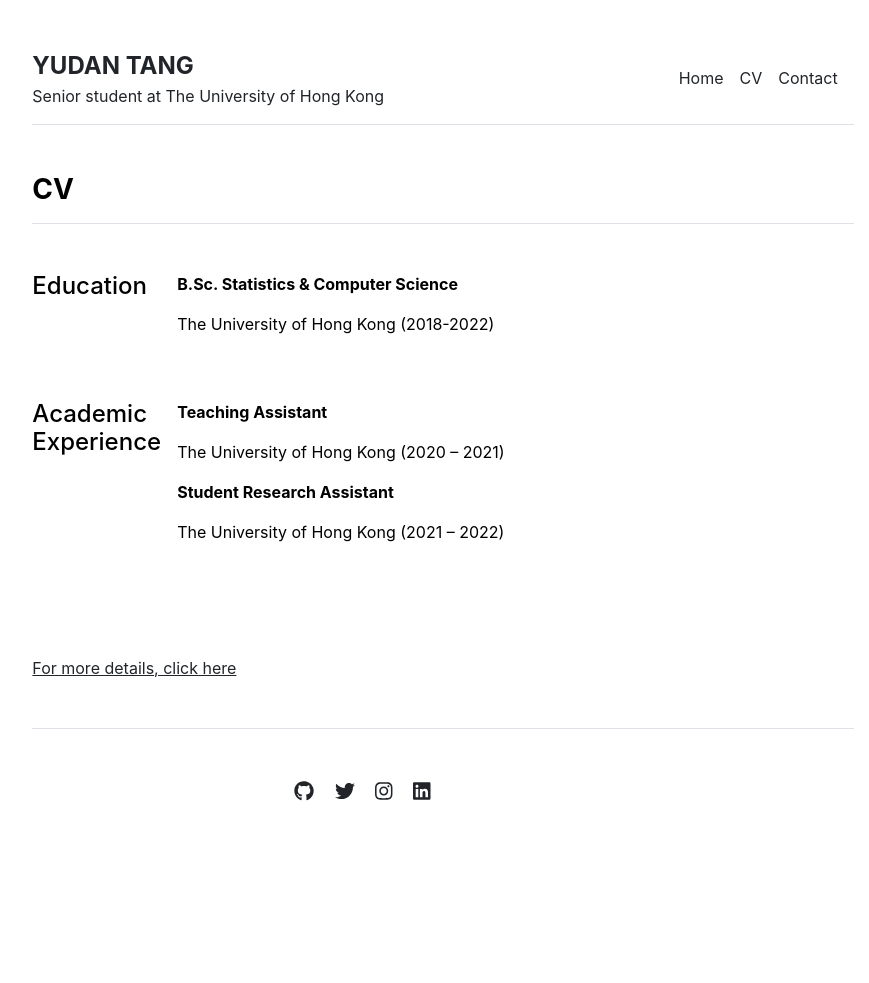
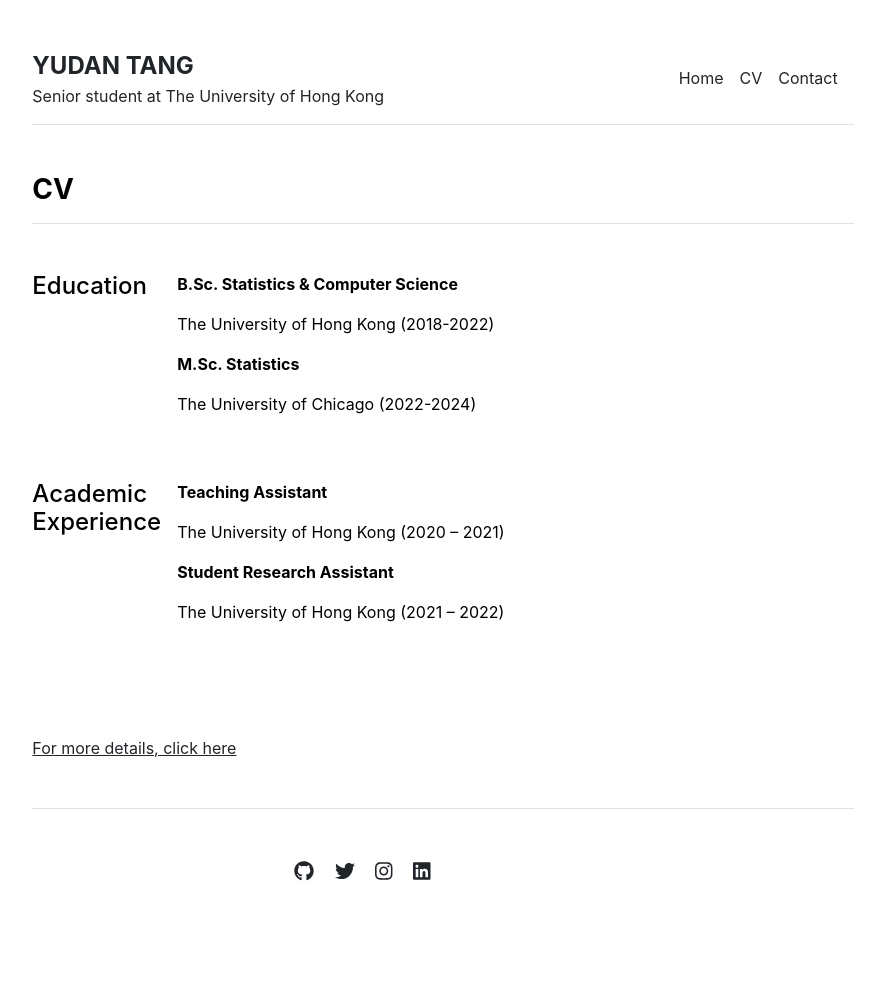
Before and after one commit to tangyd/tangyd.github.io, a Jekyll site: the page built from cv.md, in a window 1280 px wide. Shown: the whole page, without its empty margins (197-1066 px from the left). Built offline with Jekyll 4.4.1, drawn with Linux system fonts in a browser that asks for light colours; before the commit the page ends 903 px from its top, so only the background shows below that.

Commit message:
education

```diff
--- a/_data/cv/education.yml
+++ b/_data/cv/education.yml
@@ -1,5 +1,8 @@
 - title: 'B.Sc. Statistics & Computer Science'
   description: 'The University of Hong Kong (2018-2022)'
 
+- title: 'M.Sc. Statistics'
+  description: 'The University of Chicago (2022-2024)'
+
 # - title: 'Ph.D. Theoretical High Energy Physics'
 #   description: 'The University of Texas at Austin (1980-1985)'
```
